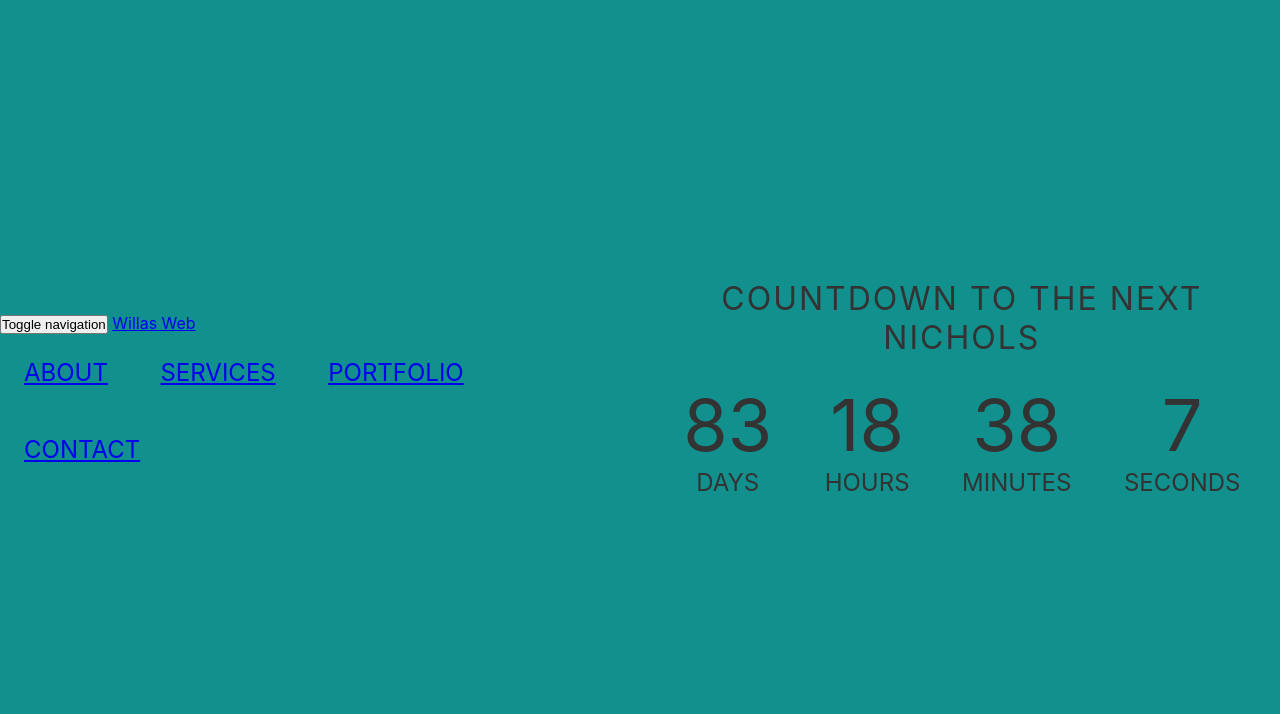
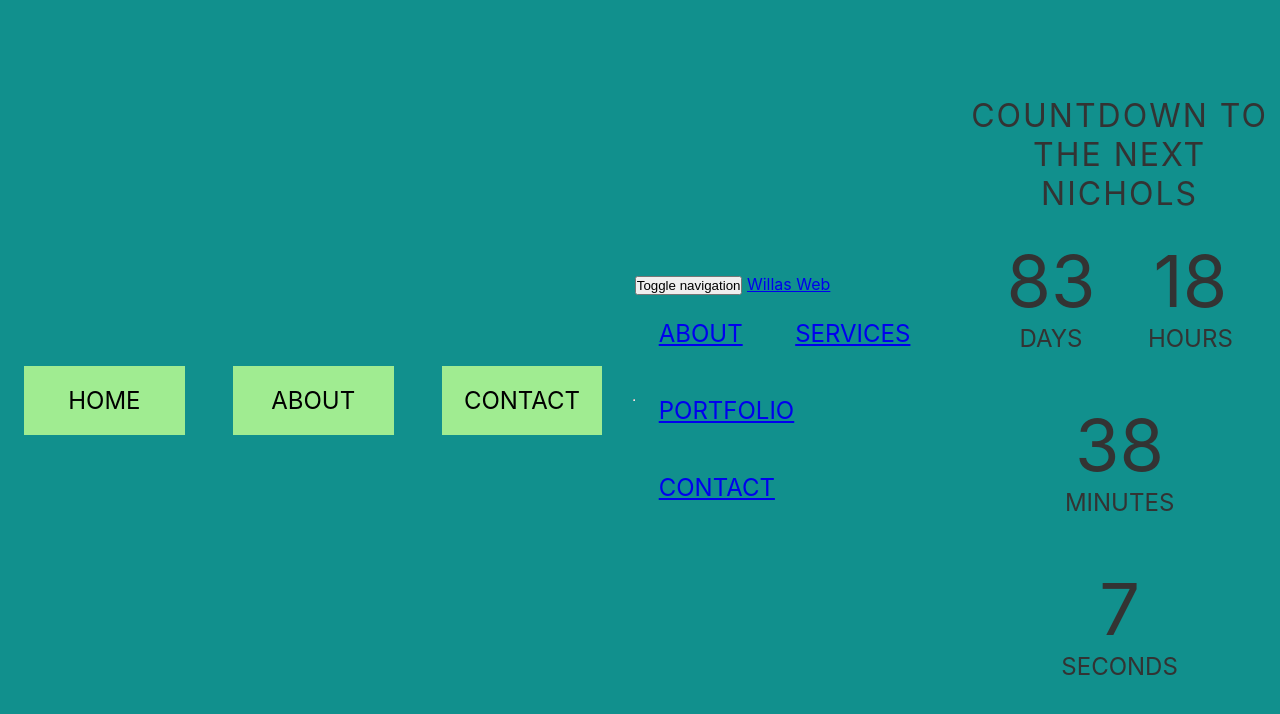
Before and after one commit to jnichols20091/willaswebmainpartdeux, a Django app: page / in a window 1280 px wide. Shown: the top 714 px of the page. Run offline with Django 4.2, Linux system fonts and the light colour scheme.

Commit message:
added different routings...aboutme,contact,home.

```diff
--- a/Willlasweb/views.py
+++ b/Willlasweb/views.py
@@ -7,5 +7,11 @@
 
 
 # Create your views here.
-def print(request):
+def home(request):
     return render(request, 'index.html')
+
+def about_me(request):
+    return render(request, 'about_me.html')
+
+def contact(request):
+    return render(request, 'contact.html')
--- a/static/css/index.css
+++ b/static/css/index.css
@@ -3,6 +3,33 @@
     --smaller: .75;
 }
 
+navbar{
+    width: 100%;
+    margin:0px 0;
+}
+navbar ul{
+    width: 100%;
+    list-style: none;
+    margin: 0;
+    padding: 0;
+    overflow: hidden;
+}
+navbar ul li{
+    width: 33%;
+    float: left;
+    }
+navbar ul li a{
+    text-decoration: none;
+    color: rgb(0, 0, 0);
+    text-align: center;
+    padding: 20px 0;
+    display: block;
+    width: 100%;
+    background-color: rgb(160, 236, 145);
+}
+navbar ul li a:hover {
+        background-color: rgb(11, 221, 29);
+    }
 * {
     box-sizing: border-box;
     margin: 0;
--- a/templates/index.html
+++ b/templates/index.html
@@ -1,4 +1,5 @@
 {% load static %}
+{% include 'navbar.html' %}
 <!doctype html>
 <html lang="en">
 <script src="https://code.jquery.com/jquery-3.6.3.js" integrity="sha256-nQLuAZGRRcILA+6dMBOvcRh5Pe310sBpanc6+QBmyVM=" crossorigin="anonymous"></script>
@@ -8,7 +9,6 @@
     <meta name="viewport" content="width=device-width, user-scalable=no, initial-scale=1.0, maximum-scale=1.0, minimum-scale=1.0">
     <meta http-equiv="X-UA-Compatible" content="ie=edge">
     <link href="{%  static 'css/index.css' %}" rel="stylesheet">
-    {% load static %}
     <script src="{%  static 'js/index.js' %}" type="text/javascript"></script>
     <title>Document</title>
 </head>
--- /dev/null
+++ b/templates/navbar.html
@@ -0,0 +1,10 @@
+{% load static %}
+<link rel="stylesheet" href="{% static 'css/index.css' %}">
+<navbar>
+    <ul>
+        <li><a href="{% url 'index' %}">Home</a></li>
+        <li><a href="{% url 'about' %}">About</a></li>
+        <li><a href="{% url 'contact' %}">Contact</a></li>
+    </ul>
+</navbar>
+<hr>
--- a/willaswebmain/urls.py
+++ b/willaswebmain/urls.py
@@ -20,5 +20,7 @@
 
 urlpatterns = [
     path('admin/', admin.site.urls),
-    path('', views.print, name='print'),
+    path('', views.home, name='index'),
+    path('about_me/', views.about_me, name='about'),
+    path('contact/', views.contact, name='contact'),
 ]
```
Also changed, not shown: static/css/aboutme.css (added), static/js/aboutme.js (added), templates/about_me.html (added). Lines whose indentation alone changed are shown as unchanged.
